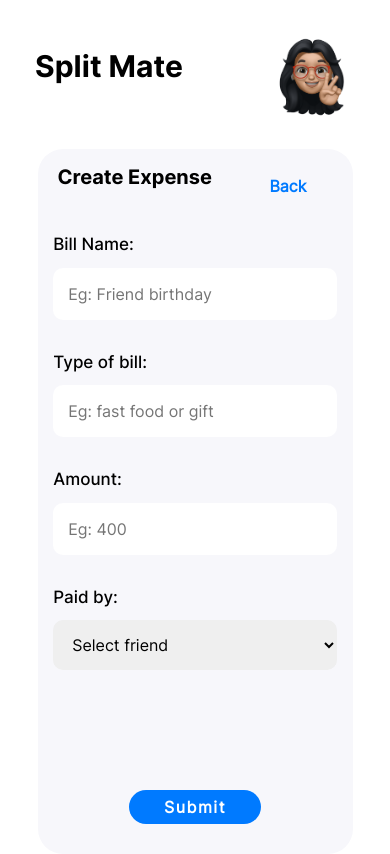
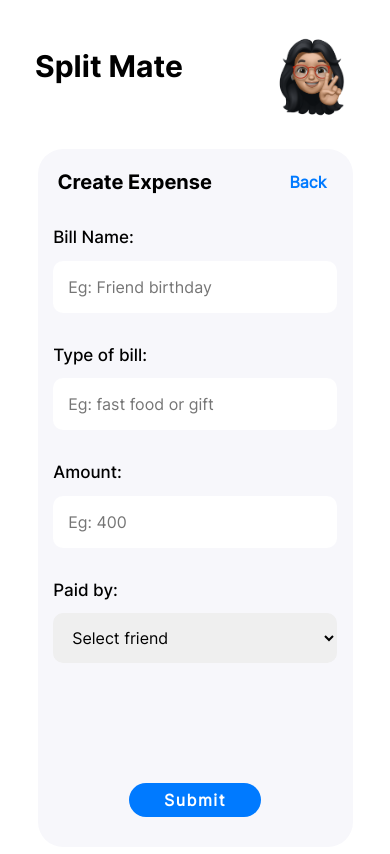
Before and after one commit to devam-Scaletech/Split-Mate, a React (Create React App) app: page /createExpense in a window 390 px wide. Built offline with nearby package versions, Linux system fonts and the light colour scheme.

Commit message:
fix: styling of no expense text and back button in create form

```diff
--- a/src/feature/createExpense/component/createExpense.tsx
+++ b/src/feature/createExpense/component/createExpense.tsx
@@ -6,8 +6,8 @@ const CreateExpense = () => {
     const navigate = useNavigate();
     return (
         <div className={`${createExpenseStyle['expense-form']} m--0-auto mt--30 b-radius--25`}>
-            <div className="pt--20 flex justify__content--between align__items--center">
-                <p className={`${createExpenseStyle['expense-form--title']} font-family--bold font-size--24 ml--35`}>Create Expense</p>
+            <div className={`${createExpenseStyle['expense__form--title-wrapper']} pt--20 flex justify__content--between align__items--center`}>
+                <p className={`${createExpenseStyle['expense-form--title']} font-family--bold font-size--24 ml--35 mb--0`}>Create Expense</p>
                 <button className="font-size--16px font-weight--600 width--auto cursor--pointer mr--40 text--blue b--none bg--transparent" onClick={() => navigate(-1)}>Back</button>
             </div>
             <CreateExpenseForm />
--- a/src/feature/createExpense/style/createExpense.module.scss
+++ b/src/feature/createExpense/style/createExpense.module.scss
@@ -11,9 +11,14 @@
 
 @media screen and (max-width: 450px) {
 	.expense-form {
-		.expense-form--title {
-			margin-left: 20px !important;
-			font-size: 20px !important;
+		.expense__form--title-wrapper {
+			.expense-form--title {
+				margin-left: 20px !important;
+				font-size: 20px !important;
+			}
+			button {
+				margin-right: 20px !important;
+			}
 		}
 	}
 }
--- a/src/feature/summary/component/summaryList.tsx
+++ b/src/feature/summary/component/summaryList.tsx
@@ -131,7 +131,7 @@ const SummaryList = () => {
                 );
             })}
             <PaymentModal memberName={memberData} isShowPopUp={isShowPopUp} handleOnClose={() => setIsShowPopUp(false)} handleOnPaid={handleOnPaid} />
-            {isEmpty(expenseListData) && <p className="flex justify__content--center font-size--24 font-family--bold width--full">No Expense added💲</p>}
+            {isEmpty(expenseListData) && <p className="flex justify__content--center font-size--24 font-family--bold width--full mt--40">No Expense added💲</p>}
         </div>
     );
 };
```
